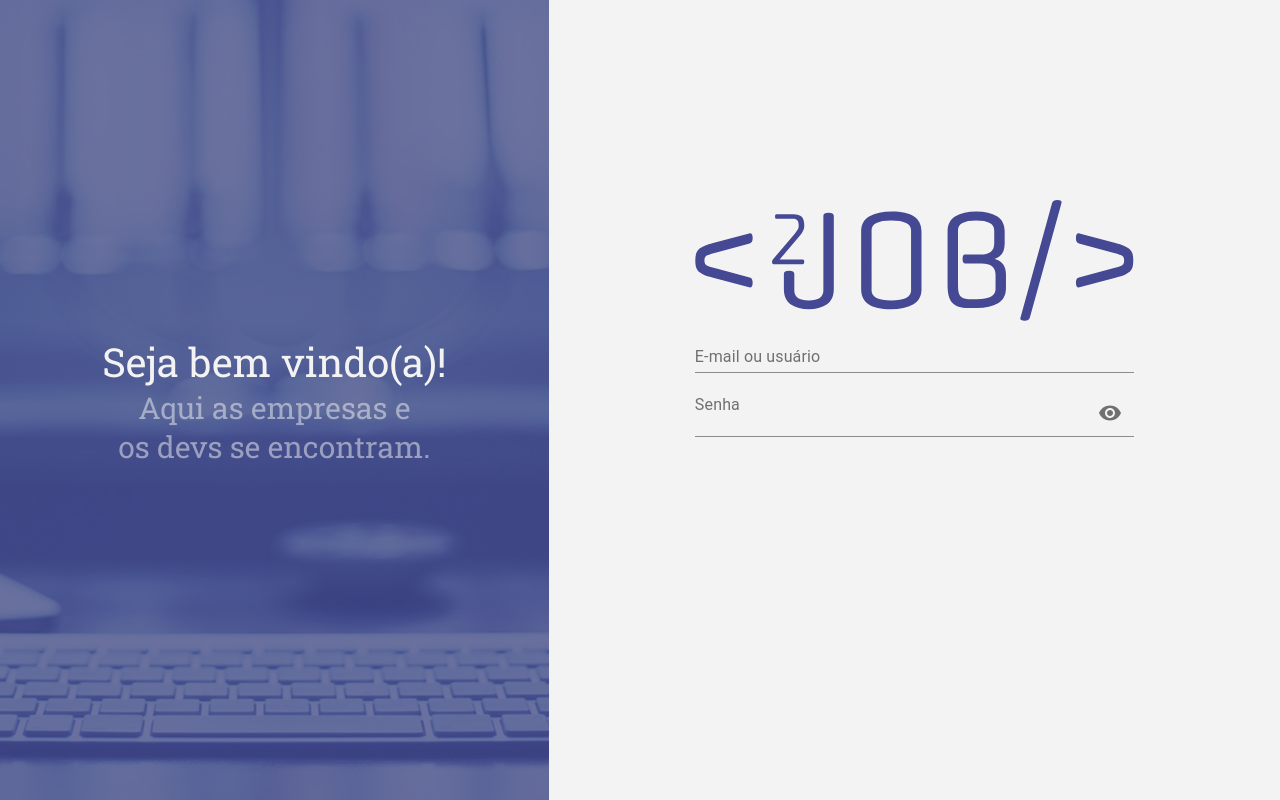
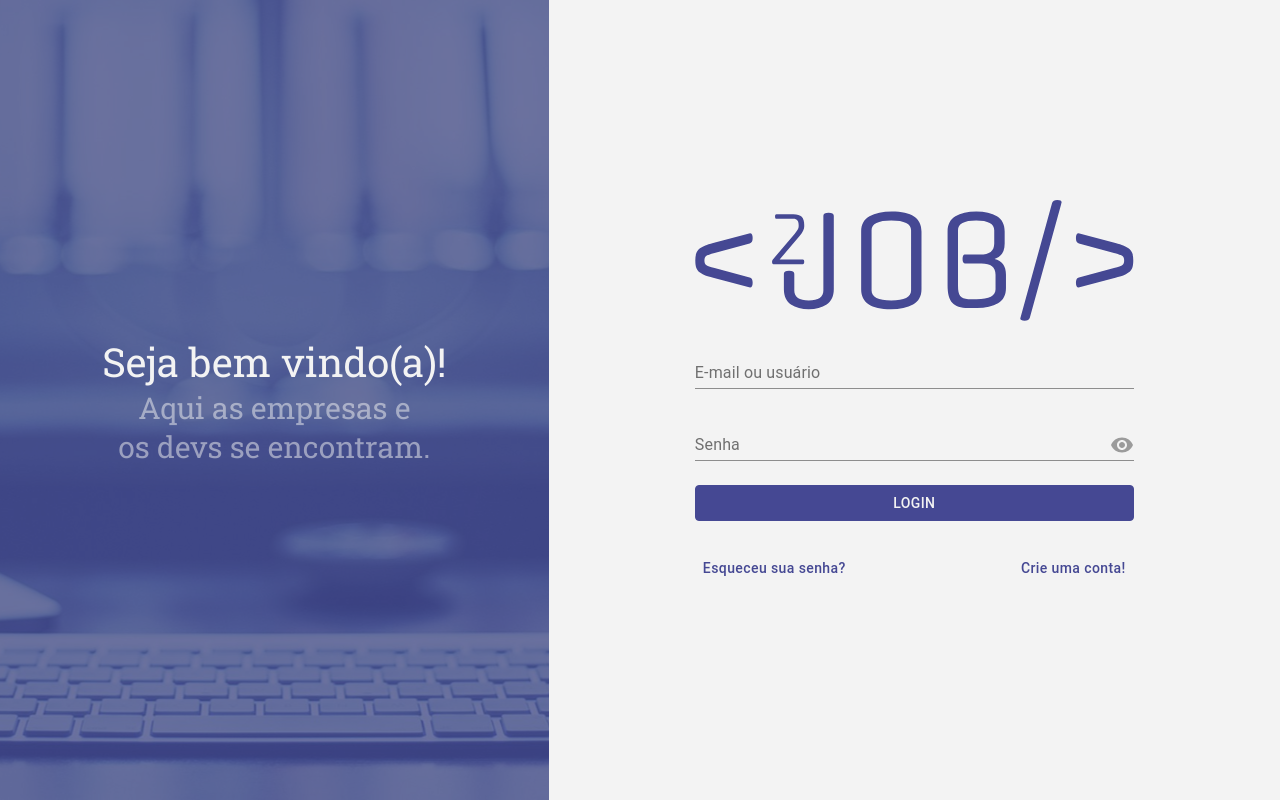
Before and after one commit to gabrielsc1998/2job, a React (Create React App) app in the folder frontend/: page /login in a window 1280 px wide. Built offline with nearby package versions, Linux system fonts and the light colour scheme.

Commit message:
feat(tela de login): ajusta os inputs de email e senha, insere o botãop de login e os botões de criação de conta e de 'esqueci minha senha'

```diff
--- a/frontend/src/screens/Login/Login.tsx
+++ b/frontend/src/screens/Login/Login.tsx
@@ -6,11 +6,10 @@
  *
  */
 
-import React from 'react';
+import React, { useState } from 'react';
 
-import { Button, Input, InputLabel } from '@material-ui/core';
+import { Button, TextField } from '@material-ui/core';
 import InputAdornment from '@material-ui/core/InputAdornment';
-import { IconButton } from '@material-ui/core';
 
 import { useHistory } from 'react-router';
 
@@ -37,11 +36,33 @@ import TEXTS from './texts';
 //   }
 // };
 
-import { TextField } from '@material-ui/core';
 export default function Initial() {
 
   const classes = useStyles();
   const history = useHistory();
+
+  const [ctrlInputPassword, setCtrlInputPassword] = useState({
+    show: false,
+    Icon: Visibility
+  });
+
+  const executeControlInputPassword = () => {
+    let lastCtrlInputPassword = {...ctrlInputPassword};
+    lastCtrlInputPassword.show = !lastCtrlInputPassword.show;
+    lastCtrlInputPassword.Icon = lastCtrlInputPassword.show ? VisibilityOff : Visibility;
+    setCtrlInputPassword({...lastCtrlInputPassword});
+  }
+
+  const RenderIconPassword = () => {
+    const Icon = ctrlInputPassword.Icon;
+    return (
+      <Icon
+        htmlColor='#9B9B9B'
+        style={{ cursor: 'pointer' }}
+        onClick={() => executeControlInputPassword() }
+      />
+    )
+  }
 
   return(
     <ContainerInitialForms
@@ -62,46 +83,48 @@ export default function Initial() {
           </div>
           <div style={{ display: 'flex', flex: 1, flexDirection: 'column', width: '100%' }}>
             <TextField
-              label='E-mail ou usuário'
+              id='emailOrUsername'
+              label={TEXTS.inputs.emailOrUser.label}
               fullWidth
+              margin='normal'
             />
             <TextField
-              label='Senha'
+              id='password'
+              label={TEXTS.inputs.password.label}
               fullWidth
-              type='password'
+              margin='normal'
+              type={ctrlInputPassword.show ? 'text' : 'password'}
               InputProps={{
                 endAdornment: (
-                  // <InputAdornment position="end">
-                  //   <AccountCircle />
-                  // </InputAdornment>
-                  <IconButton>
-                    <Visibility />
-                  </IconButton>
-                ),
+                  <InputAdornment position='end'>
+                    <RenderIconPassword />
+                  </InputAdornment>
+                )
               }}
             />
-            {/* <InputLabel htmlFor="input-pass">Senha</InputLabel>
-            <Input
-              id='input-pass'
-              type='password'
-              fullWidth
-              // id="standard-adornment-password"
-              // type={values.showPassword ? 'text' : 'password'}
-              // value={values.password}
-              // onChange={handleChange('password')}
-              endAdornment={
-                <InputAdornment position="end">
-                  <IconButton
-                    style={{ backgroundColor: 'red' }}
-                    aria-label="toggle password visibility"
-                    // onClick={handleClickShowPassword}
-                    // onMouseDown={handleMouseDownPassword}
-                  >
-                    {/* {values.showPassword ? <Visibility /> : <VisibilityOff />} */}
-                  {/* </IconButton> */}
-                {/* </InputAdornment> */}
-              {/* } */}
-            {/* /> */}
+            <div style={{ marginBlock: 16  }}>
+              <Button
+                variant={'outlined'}
+                disableElevation
+                className={classes.button}
+              >
+                {TEXTS.buttons.login}
+              </Button>
+            </div>
+            <div style={{ display: 'flex', justifyContent: 'space-between', flex: 1 }}>
+              <Button
+                disableElevation
+                className={classes.textButton}
+              >
+                Esqueceu sua senha?
+              </Button>
+              <Button
+                disableElevation
+                className={classes.textButton}
+              >
+                Crie uma conta!
+              </Button>
+            </div>
           </div>
         </ContainerLabel2>
       }
--- a/frontend/src/screens/Login/style.ts
+++ b/frontend/src/screens/Login/style.ts
@@ -14,15 +14,24 @@ import { colors, FlexBoxCentralize } from 'style/global';
 export const useStyles = makeStyles((theme) => ({
   button: {
     width: '100%',
-    minWidth: 90,
+    minWidth: 100,
     color: colors.SECONDARY,
-    borderRadius: 50,
     borderColor: colors.PRIMARY,
     backgroundColor: colors.PRIMARY,
     '&:hover': {
       fontWeight: 'bold',
       color: colors.PRIMARY,
       backgroundColor: colors.SECONDARY
+    },
+  },
+  textButton: {
+    color: colors.PRIMARY,
+    textTransform: 'none',
+    backgroundColor: 'transparent',
+    '&:hover': {
+      fontWeight: 'bold',
+      textDecoration: 'underline',
+      backgroundColor: 'transparent'
     },
   }
 }));
--- a/frontend/src/screens/Login/texts.ts
+++ b/frontend/src/screens/Login/texts.ts
@@ -13,10 +13,16 @@ const TEXTS = [
       p1: 'Aqui as empresas e',
       p2: 'os devs se encontram.'
     },
-    labelTellUsAboutYou: 'Conte-nos um pouco sobre você',
-    labelButtons: 'Eu sou:',
+    inputs: {
+      emailOrUser: {
+        label: 'E-mail ou usuário'
+      },
+      password: {
+        label: 'Senha'
+      }
+    },
     buttons: {
-      dev: 'Dev.',
+      login: 'LOGIN',
       company: 'Empresa'
     },
 
```
